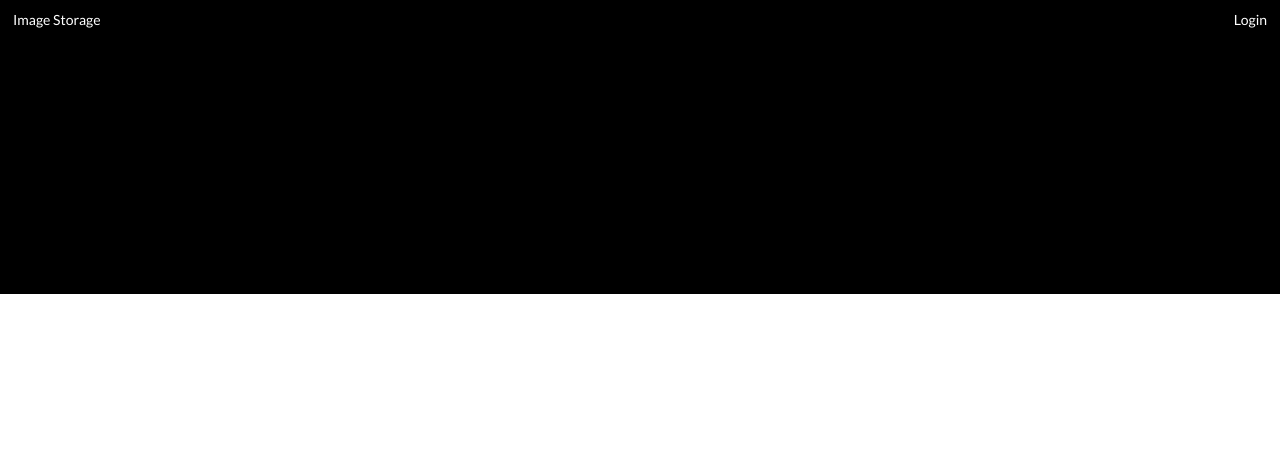
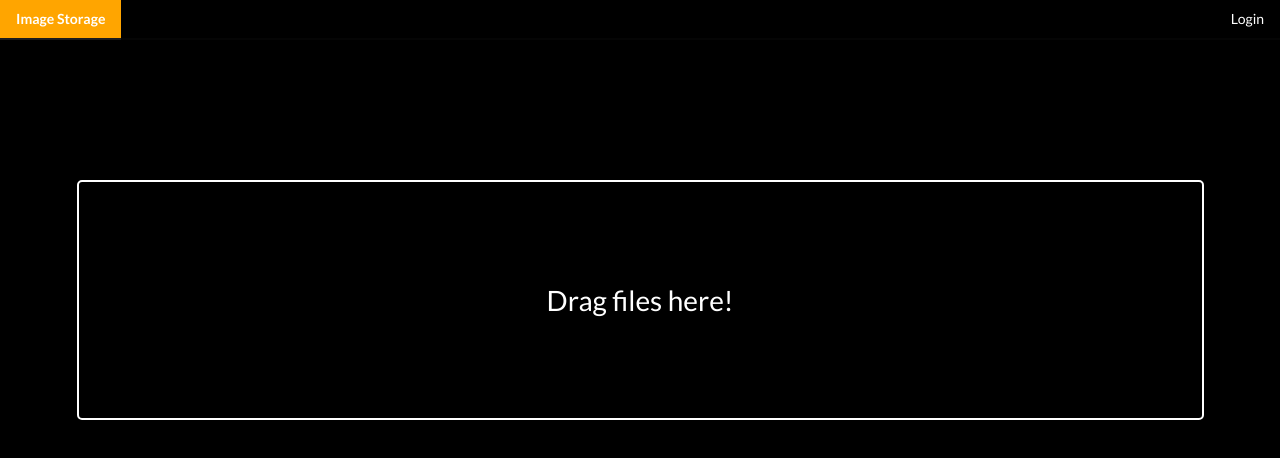
Before and after one commit to Arximiro/Image-Uploader, a Vue app: page /upload in a window 1280 px wide. Shown: the top 458 px of the page. Built offline with nearby package versions, Linux system fonts and the light colour scheme.

Commit message:
styles updated for UploadForm and ImageList

```diff
--- a/src/App.vue
+++ b/src/App.vue
@@ -27,5 +27,6 @@ export default {
 <style lang="scss" scoped>
   .main {
     background-color: black;
+    color: white;
   }
 </style>
--- a/src/components/AppHeader.vue
+++ b/src/components/AppHeader.vue
@@ -1,5 +1,5 @@
 <template>
-  <div class="ui secondary menu">
+  <div class="ui secondary pointing menu">
     <router-link to="/" class="item active">
       Image Storage
     </router-link>
--- a/src/components/ImageList.vue
+++ b/src/components/ImageList.vue
@@ -1,5 +1,5 @@
 <template>
-<div>
+<div class="image-list-main">
   <div v-if="isLoggedIn" class="image-container">
     <img v-for="img in allImages" :src="img.link" :key="img.id" />
   </div>
@@ -28,6 +28,14 @@ export default {
 
 
 <style lang="scss" scoped>
+.image-list-main {
+  text-align: center;
+
+  & h1 {
+    margin-top: 5rem;
+    padding-bottom: 100vh;
+  }
+}
 .image-container {
   column-gap: 0;
   column-count: 3;
--- a/src/components/UploadForm.vue
+++ b/src/components/UploadForm.vue
@@ -1,4 +1,5 @@
 <template>
+  <div class="dropper-container">
     <div class="dropper">
       <input
         type="file"
@@ -11,28 +12,34 @@
         <!-- accept part makes it where users can only select image files to upload -->
       <span>Drag files here!</span>
     </div>
+  </div>
 </template>
 
 
 
 
 <script>
-import { mapActions } from 'vuex';
+import { mapActions } from "vuex";
 
 export default {
-name: 'UploadForm',
-methods: mapActions(['uploadImages'])
-}
+  name: "UploadForm",
+  methods: mapActions(["uploadImages"])
+};
 </script>
 
 
 
 
 <style lang="scss" scoped>
+.dropper-container {
+  height: 120vh;
+}
 .dropper {
   height: 30vh;
-    border: 2px solid black;
+  border: 2px solid white;
   border-radius: 5px;
+  color: white;
+  margin-top: 10rem;
   position: relative;
 
   display: flex;
@@ -40,7 +47,7 @@ methods: mapActions(['uploadImages'])
   align-items: center;
 
   &:hover {
-      background-color: #eee;
+    background-color: rgb(68, 63, 63);
   }
 
   & input {
```
Lines whose indentation alone changed are shown as unchanged.
